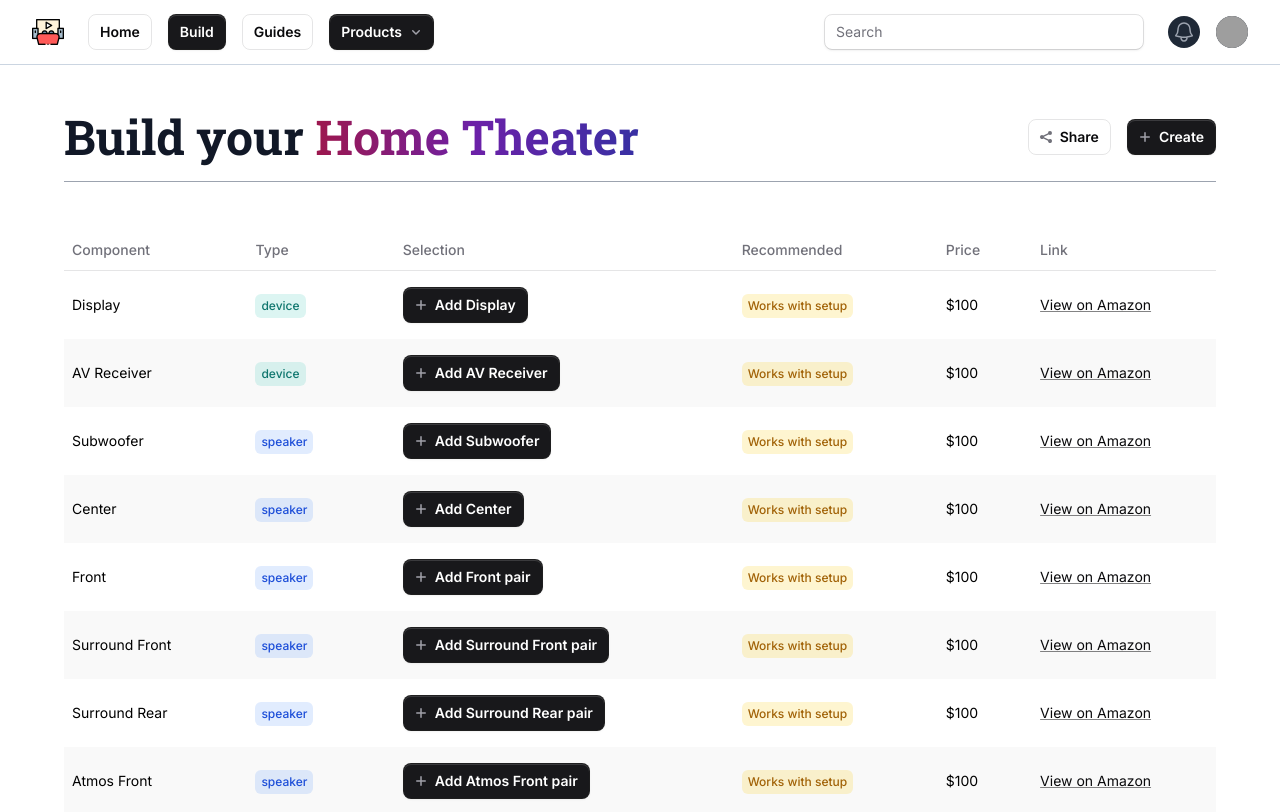
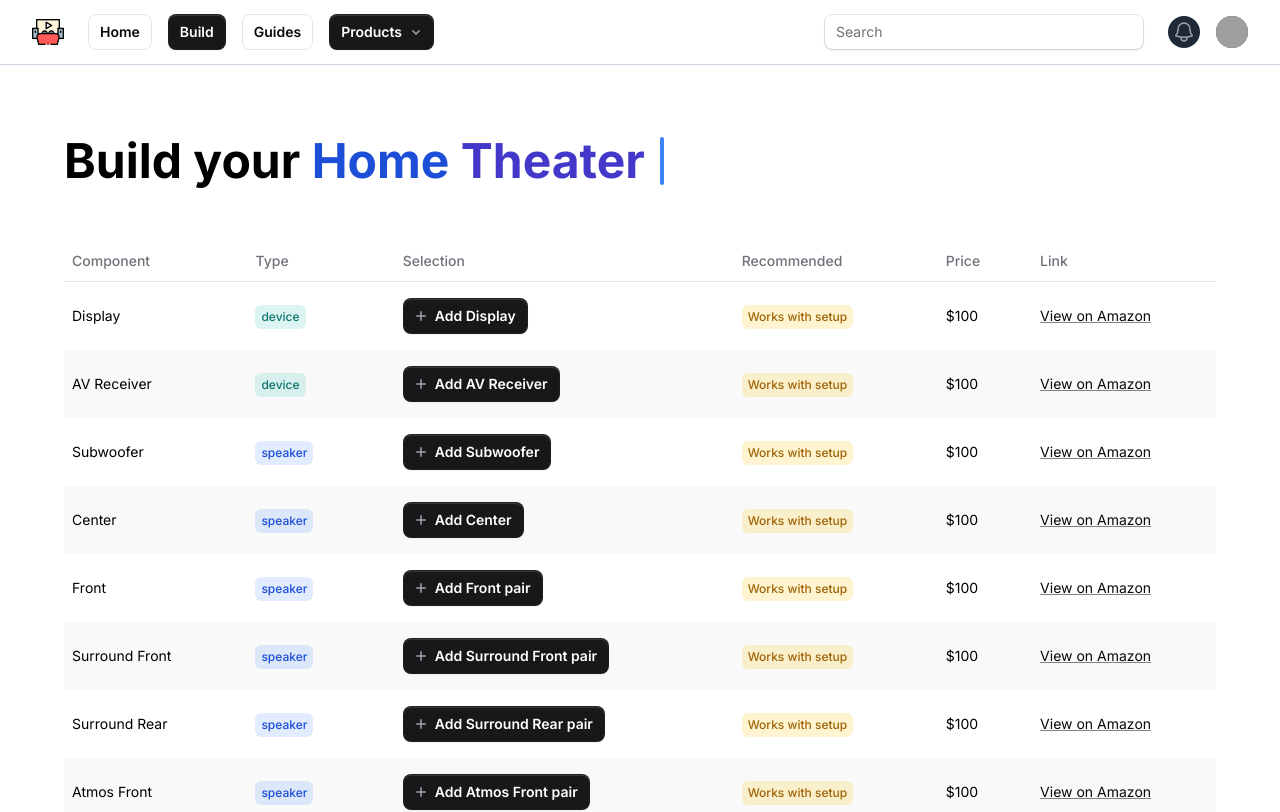
Before and after one commit to amanat361/htpartpicker, a Next.js app: page /build in a window 1280 px wide. Shown: the top 812 px of the page. Built offline with nearby package versions, Linux system fonts and the light colour scheme; grey boxes are pictures that could not be loaded.

Commit message:
Add TypewriterEffectSmooth component to SectionHeading

```diff
--- /dev/null
+++ b/components/ui/typewriter-effect.tsx
@@ -0,0 +1,186 @@
+"use client";
+
+import { cn } from "@/utils/cn";
+import { motion, stagger, useAnimate, useInView } from "framer-motion";
+import { useEffect } from "react";
+
+export const TypewriterEffect = ({
+  words,
+  className,
+  cursorClassName,
+}: {
+  words: {
+    text: string;
+    className?: string;
+  }[];
+  className?: string;
+  cursorClassName?: string;
+}) => {
+  // split text inside of words into array of characters
+  const wordsArray = words.map((word) => {
+    return {
+      ...word,
+      text: word.text.split(""),
+    };
+  });
+
+  const [scope, animate] = useAnimate();
+  const isInView = useInView(scope);
+  useEffect(() => {
+    if (isInView) {
+      animate(
+        "span",
+        {
+          display: "inline-block",
+          opacity: 1,
+        },
+        {
+          duration: 0.3,
+          delay: stagger(0.1),
+          ease: "easeInOut",
+        }
+      );
+    }
+  }, [isInView]);
+
+  const renderWords = () => {
+    return (
+      <motion.div ref={scope} className="inline">
+        {wordsArray.map((word, idx) => {
+          return (
+            <div key={`word-${idx}`} className="inline-block">
+              {word.text.map((char, index) => (
+                <motion.span
+                  initial={{}}
+                  key={`char-${index}`}
+                  className={cn(
+                    `dark:text-white text-black opacity-0 hidden`,
+                    word.className
+                  )}
+                >
+                  {char}
+                </motion.span>
+              ))}
+              &nbsp;
+            </div>
+          );
+        })}
+      </motion.div>
+    );
+  };
+  return (
+    <div
+      className={cn(
+        "text-base sm:text-xl md:text-3xl lg:text-5xl font-bold text-center",
+        className
+      )}
+    >
+      {renderWords()}
+      <motion.span
+        initial={{
+          opacity: 0,
+        }}
+        animate={{
+          opacity: 1,
+        }}
+        transition={{
+          duration: 0.8,
+          repeat: Infinity,
+          repeatType: "reverse",
+        }}
+        className={cn(
+          "inline-block rounded-sm w-[4px] h-4 md:h-6 lg:h-10 bg-blue-500",
+          cursorClassName
+        )}
+      ></motion.span>
+    </div>
+  );
+};
+
+export const TypewriterEffectSmooth = ({
+  words,
+  className,
+  cursorClassName,
+}: {
+  words: {
+    text: string;
+    className?: string;
+  }[];
+  className?: string;
+  cursorClassName?: string;
+}) => {
+  // split text inside of words into array of characters
+  const wordsArray = words.map((word) => {
+    return {
+      ...word,
+      text: word.text.split(""),
+    };
+  });
+  const renderWords = () => {
+    return (
+      <div>
+        {wordsArray.map((word, idx) => {
+          return (
+            <div key={`word-${idx}`} className="inline-block">
+              {word.text.map((char, index) => (
+                <span
+                  key={`char-${index}`}
+                  className={cn(`dark:text-white text-black `, word.className)}
+                >
+                  {char}
+                </span>
+              ))}
+              &nbsp;
+            </div>
+          );
+        })}
+      </div>
+    );
+  };
+
+  return (
+    <div className={cn("flex space-x-1 my-6", className)}>
+      <motion.div
+        className="overflow-hidden pb-2"
+        initial={{
+          width: "0%",
+        }}
+        whileInView={{
+          width: "fit-content",
+        }}
+        transition={{
+          duration: 2,
+          ease: "linear",
+          delay: 1,
+        }}
+      >
+        <div
+          className="text-xs sm:text-base md:text-xl lg:text:3xl xl:text-5xl font-bold"
+          style={{
+            whiteSpace: "nowrap",
+          }}
+        >
+          {renderWords()}{" "}
+        </div>{" "}
+      </motion.div>
+      <motion.span
+        initial={{
+          opacity: 0,
+        }}
+        animate={{
+          opacity: 1,
+        }}
+        transition={{
+          duration: 0.8,
+
+          repeat: Infinity,
+          repeatType: "reverse",
+        }}
+        className={cn(
+          "block rounded-sm w-[4px]  h-4 sm:h-6 xl:h-12 bg-blue-500",
+          cursorClassName
+        )}
+      ></motion.span>
+    </div>
+  );
+};
```
Also changed, not shown: app/build/buildcard.tsx (added), app/build/page.tsx.
